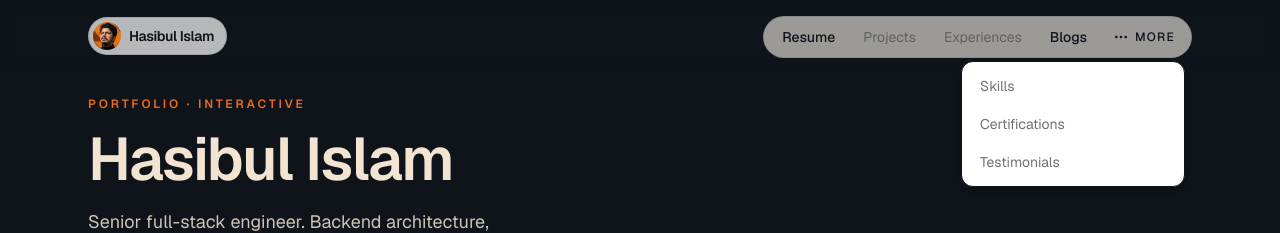
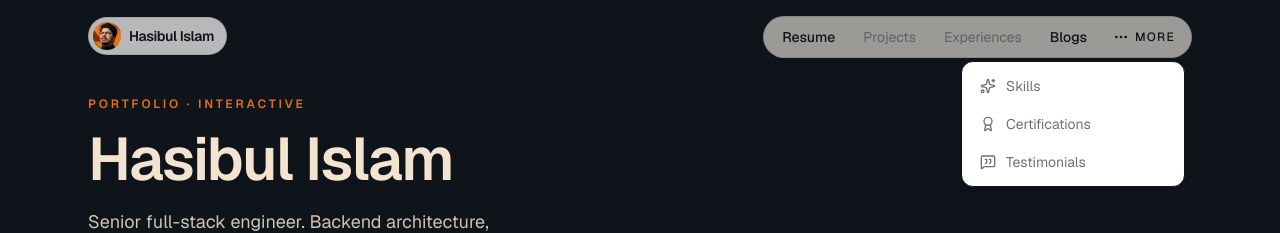
Before and after one commit to devhasibulislam/portfolio, a Next.js app: page / in a window 1280 px wide. Both pictures are taken after a click on the button "MORE". Shown: the top 233 px of the page. Built offline with nearby package versions, Linux system fonts and the light colour scheme; no server answers.

Commit message:
feat: enhance site header by adding icons to menu items and improving layout

```diff
--- a/src/components/site-header.tsx
+++ b/src/components/site-header.tsx
@@ -2,7 +2,17 @@
 
 import Link from "next/link";
 import { usePathname } from "next/navigation";
-import { MoreHorizontal } from "lucide-react";
+import {
+  Award,
+  BookOpen,
+  Briefcase,
+  FileText,
+  FolderKanban,
+  MessageSquareQuote,
+  MoreHorizontal,
+  Sparkles,
+} from "lucide-react";
+import type { LucideIcon } from "lucide-react";
 import { BrandBadge } from "@/components/brand-badge";
 import { Button } from "@/components/ui/button";
 import {
@@ -35,16 +45,44 @@ type Item = {
   label: string;
   href?: string; // absent = placeholder no-op (owner will wire later)
   visibleAt: "sm" | "md" | "lg" | "xl" | null;
+  icon: LucideIcon;
 };
 
 const ITEMS: Item[] = [
-  { key: "resume", label: "Resume", href: "/resume", visibleAt: "sm" },
-  { key: "projects", label: "Projects", visibleAt: "md" },
-  { key: "experiences", label: "Experiences", visibleAt: "lg" },
-  { key: "blogs", label: "Blogs", href: "/blog", visibleAt: "xl" },
-  { key: "skills", label: "Skills", visibleAt: null },
-  { key: "certifications", label: "Certifications", visibleAt: null },
-  { key: "testimonials", label: "Testimonials", visibleAt: null },
+  {
+    key: "resume",
+    label: "Resume",
+    href: "/resume",
+    visibleAt: "sm",
+    icon: FileText,
+  },
+  { key: "projects", label: "Projects", visibleAt: "md", icon: FolderKanban },
+  {
+    key: "experiences",
+    label: "Experiences",
+    visibleAt: "lg",
+    icon: Briefcase,
+  },
+  {
+    key: "blogs",
+    label: "Blogs",
+    href: "/blog",
+    visibleAt: "xl",
+    icon: BookOpen,
+  },
+  { key: "skills", label: "Skills", visibleAt: null, icon: Sparkles },
+  {
+    key: "certifications",
+    label: "Certifications",
+    visibleAt: null,
+    icon: Award,
+  },
+  {
+    key: "testimonials",
+    label: "Testimonials",
+    visibleAt: null,
+    icon: MessageSquareQuote,
+  },
 ];
 
 // Class fragments per breakpoint kept as literal strings so Tailwind's
@@ -177,8 +215,9 @@ function MoreMenu({
 }
 
 function MenuRow({ item, active }: { item: Item; active: boolean }) {
+  const Icon = item.icon;
   const className = cn(
-    "block w-full rounded-md px-3 py-2 text-start text-sm transition-colors",
+    "flex w-full items-center gap-2.5 rounded-md px-3 py-2 text-start text-sm transition-colors",
     active
       ? "bg-[var(--color-accent)]/20 font-semibold text-[var(--color-accent-strong)] ring-1 ring-[var(--color-accent)]/40"
       : "hover:bg-[var(--color-accent)]/10 hover:text-[var(--color-fg)]",
@@ -186,7 +225,8 @@ function MenuRow({ item, active }: { item: Item; active: boolean }) {
   if (item.href) {
     return (
       <Link href={item.href} className={className}>
-        {item.label}
+        <Icon className="size-4 shrink-0 opacity-80" />
+        <span>{item.label}</span>
       </Link>
     );
   }
@@ -195,7 +235,8 @@ function MenuRow({ item, active }: { item: Item; active: boolean }) {
       className={cn(className, "cursor-not-allowed opacity-60")}
       aria-disabled
     >
-      {item.label}
+      <Icon className="size-4 shrink-0" />
+      <span>{item.label}</span>
     </span>
   );
 }
```
